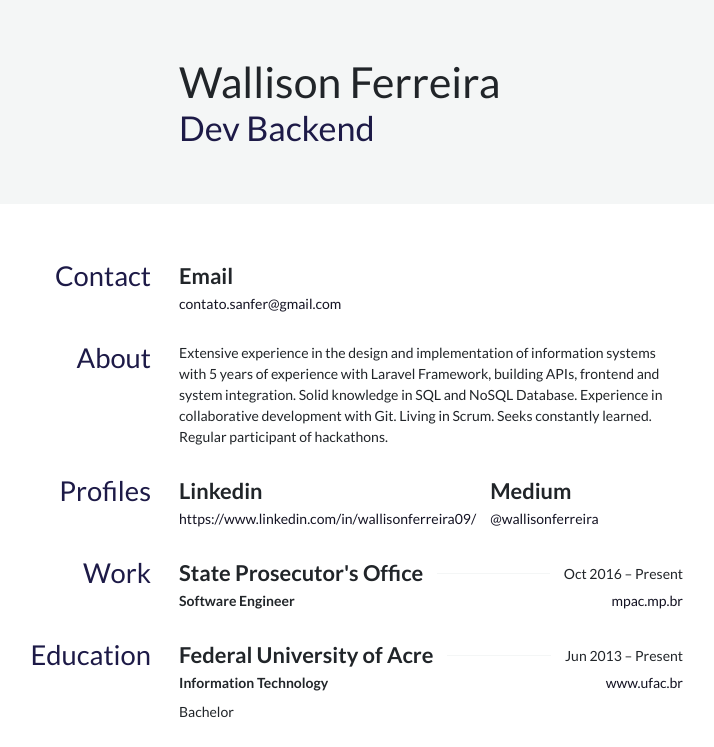
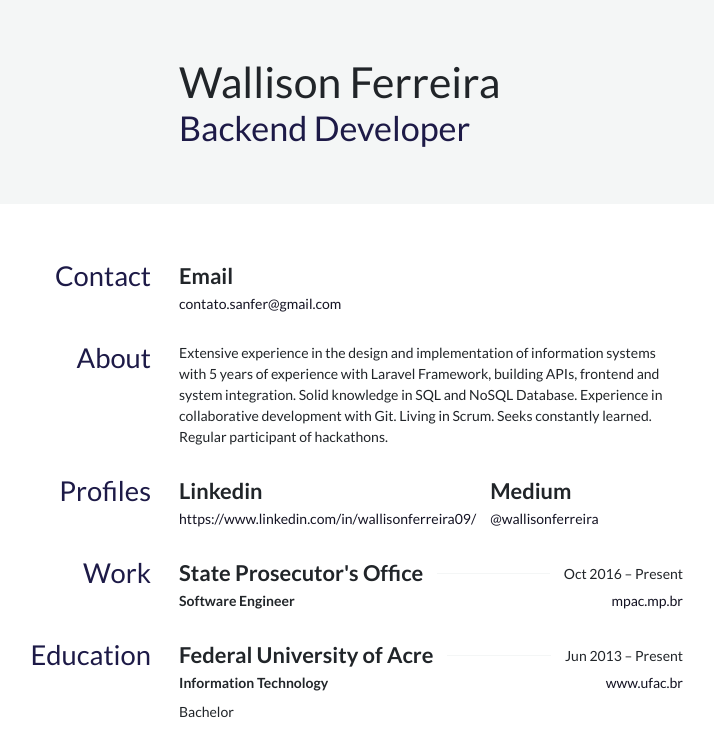
Before and after one commit to wallisonferreira/wallisonferreira.github.io, a website: page index.html in a window 1280 px wide. Shown: the top 747 px of the page, without its empty margins (307-1021 px from the left). Drawn offline with Linux system fonts and the light colour scheme.

Commit message:
Update index.html

```diff
--- a/index.html
+++ b/index.html
@@ -223,7 +223,7 @@ blockquote > * + * {
   <body>
       <header class="masthead">
           <h1>Wallison Ferreira</h1>
-          <h2>Dev Backend</h2>
+          <h2>Backend Developer</h2>
       </header>
       <section id="contact">
         <h3>Contact</h3>
```
